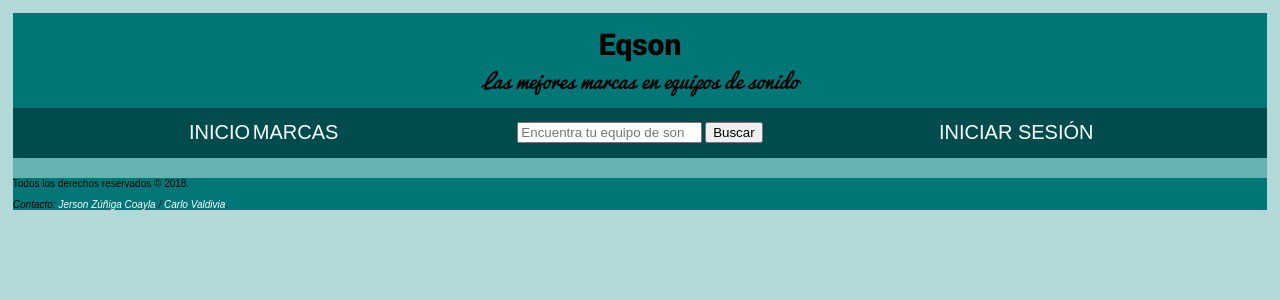
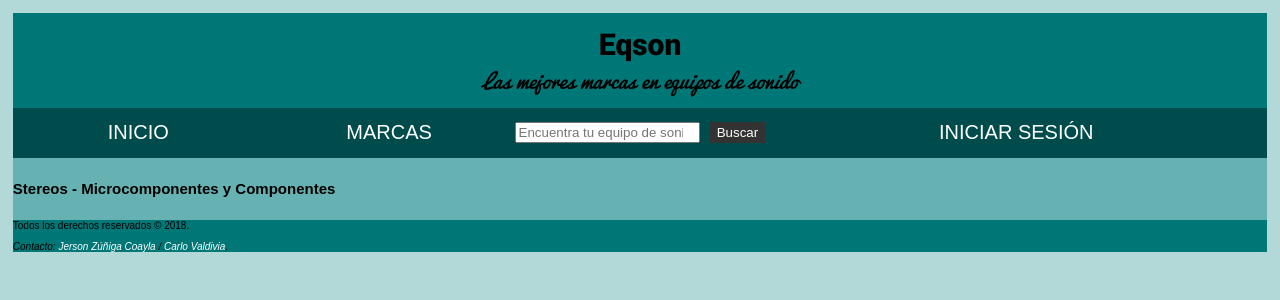
Before and after one commit to CarloValdivia/eqson, a PHP site: page /eqson/ in a window 1280 px wide. Shown: the top 300 px of the page. Run offline with PHP 8.4, Linux system fonts and the light colour scheme; data that the repository does not hold is empty.

Commit message:
Cada clase seccion tendra un flex: 1

```diff
--- a/index.php
+++ b/index.php
@@ -13,8 +13,8 @@
 
   <!-- Barra de navegación dinámica. -->
   <nav>
-    <div class="izquierda">
-      <ul>
+    <div>
+      <ul class="seccion">
         <li>
           <a href="#">Inicio</a>
         </li>
@@ -23,14 +23,14 @@
         </li>
       </ul>
     </div>
-    <div class="centro">
-      <form>
+    <div>
+      <form class="seccion">
         <input type="search" name="q" placeholder="Encuentra tu equipo de sonido">
         <input type="submit" value="Buscar">
       </form>
     </div>
-    <div class="derecha">
-      <ul>
+    <div>
+      <ul class="seccion">
         <!-- Muestra almacen o misProductos de acuerdo a privilegio de usuario -->
         <?php if (isset($_SESSION['usuario'])): ?>
           <!-- Link a almacén -->
@@ -55,6 +55,7 @@
   <main>
     <!-- Mostrando productos -->
     <section class="products">
+      <h2>Stereos - Microcomponentes y Componentes</h2>
       <?php $tuplas = $pdo->query('SELECT * FROM Producto'); ?>
       <?php foreach($tuplas as $record): ?>
       <div class="product-card">
```
